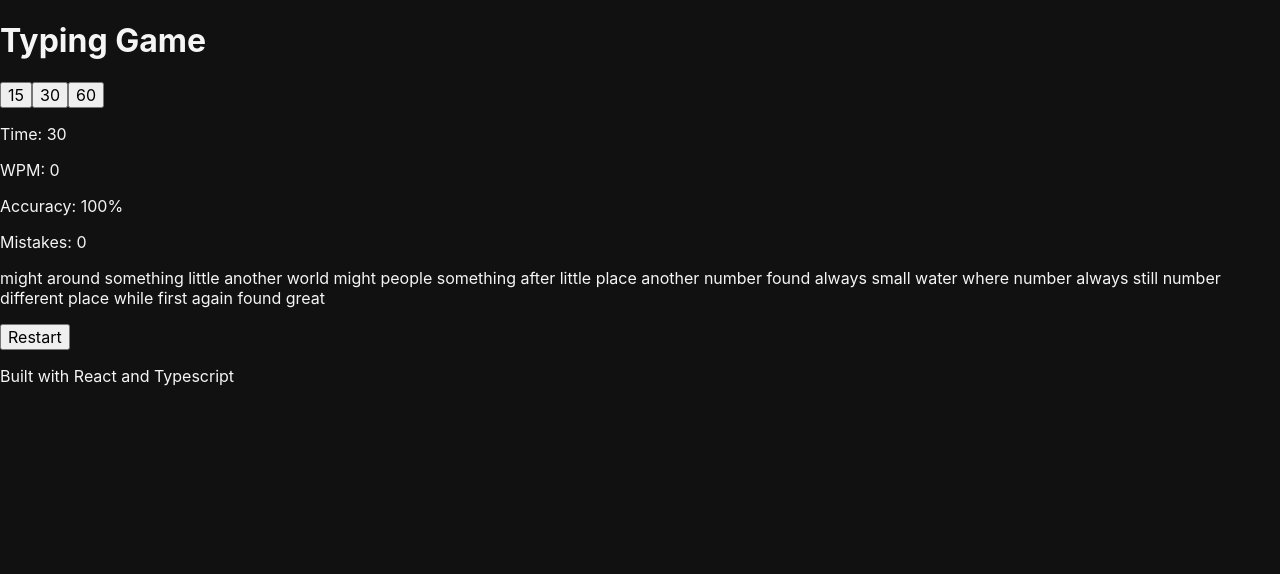
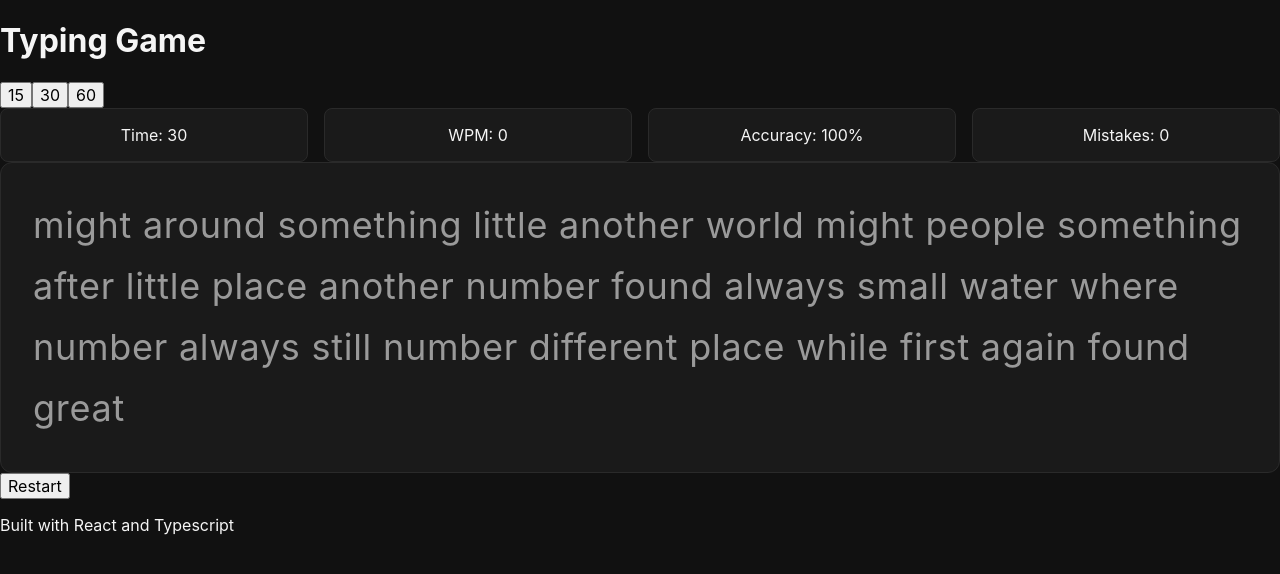
Before and after one commit to deepanshuc7/typing-game, a React (Vite) app in the folder frontend/: page / in a window 1280 px wide. Shown: the top 574 px of the page. Built offline with nearby package versions, Linux system fonts and the light colour scheme.

Commit message:
style: improve component layout and accessibility

```diff
--- /dev/null
+++ b/frontend/src/components/stats/StatsBar.css
@@ -0,0 +1,20 @@
+.stats-bar {
+  display: grid;
+  grid-template-columns: repeat(4, minmax(0, 1fr));
+  gap: 1rem;
+}
+
+.stats-bar p {
+  margin: 0;
+  padding: 1rem;
+  text-align: center;
+  border: 1px solid var(--color-border);
+  border-radius: var(--radius-sm);
+  background: var(--color-surface);
+}
+
+@media (max-width: 640px) {
+  .stats-bar {
+    grid-template-columns: repeat(2, minmax(0, 1fr));
+  }
+}
--- a/frontend/src/components/stats/StatsBar.tsx
+++ b/frontend/src/components/stats/StatsBar.tsx
@@ -1,3 +1,5 @@
+import "./StatsBar.css";
+
 interface StatsBarProps {
   wpm: number;
   accuracy: number;
@@ -5,9 +7,17 @@ interface StatsBarProps {
   timeRemaining: number;
 }
 
-export function StatsBar({ wpm, accuracy, mistakes, timeRemaining }: StatsBarProps) {
+export function StatsBar({
+  wpm,
+  accuracy,
+  mistakes,
+  timeRemaining,
+}: StatsBarProps) {
   return (
-    <section aria-label="Typing statistics">
+    <section
+      className="stats-bar"
+      aria-label="Typing statistics"
+    >
       <p>Time: {timeRemaining}</p>
       <p>WPM: {wpm}</p>
       <p>Accuracy: {accuracy}%</p>
--- /dev/null
+++ b/frontend/src/components/typing/TypingArea.css
@@ -0,0 +1,26 @@
+.typing-area {
+  padding: 2rem;
+  border: 1px solid var(--color-border);
+  border-radius: var(--radius-md);
+  background: var(--color-surface);
+}
+
+.typing-area__text {
+  margin: 0;
+  font-size: clamp(1.5rem, 4vw, 2.25rem);
+  line-height: 1.7;
+  letter-spacing: 0.02em;
+}
+
+.character {
+  color: var(--color-text-muted);
+}
+
+.character--correct {
+  color: var(--color-correct);
+}
+
+.character--incorrect {
+  color: var(--color-incorrect);
+  text-decoration: underline;
+}
--- a/frontend/src/components/typing/TypingArea.tsx
+++ b/frontend/src/components/typing/TypingArea.tsx
@@ -1,12 +1,23 @@
+import "./TypingArea.css";
+
 interface TypingAreaProps {
   targetText: string;
   typedText: string;
+  describedBy?: string;
 }
 
-export function TypingArea({ targetText, typedText }: TypingAreaProps) {
+export function TypingArea({
+  targetText,
+  typedText,
+  describedBy,
+}: TypingAreaProps) {
   return (
-    <section aria-label="Typing area">
-      <p>
+    <section
+      className="typing-area"
+      aria-label="Typing area"
+      aria-describedby={describedBy}
+    >
+      <p className="typing-area__text">
         {targetText.split("").map((character, index) => {
           const typedCharacter = typedText[index];
 
```
Also changed, not shown: 1 other file (tests, documents, lock files or other folders).
